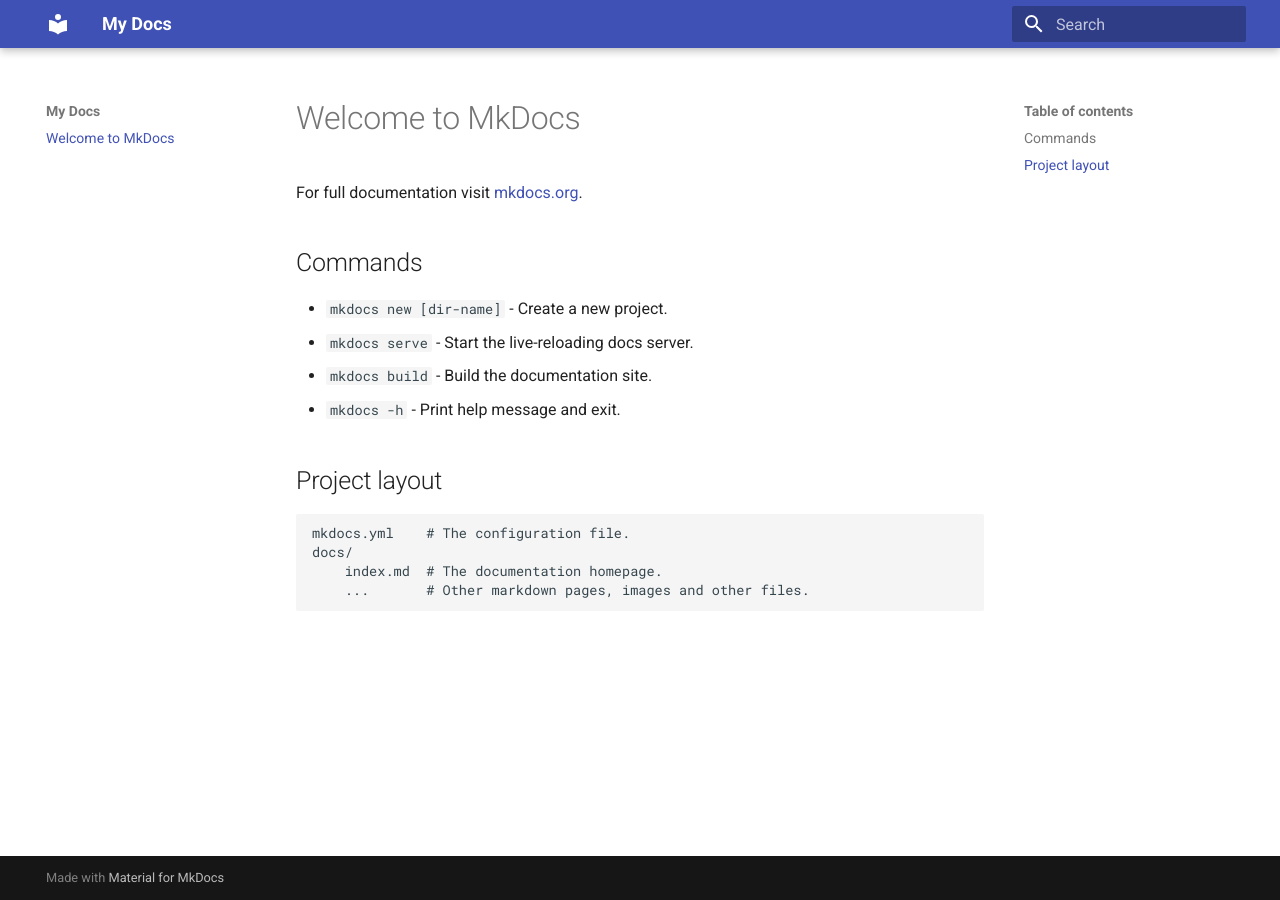
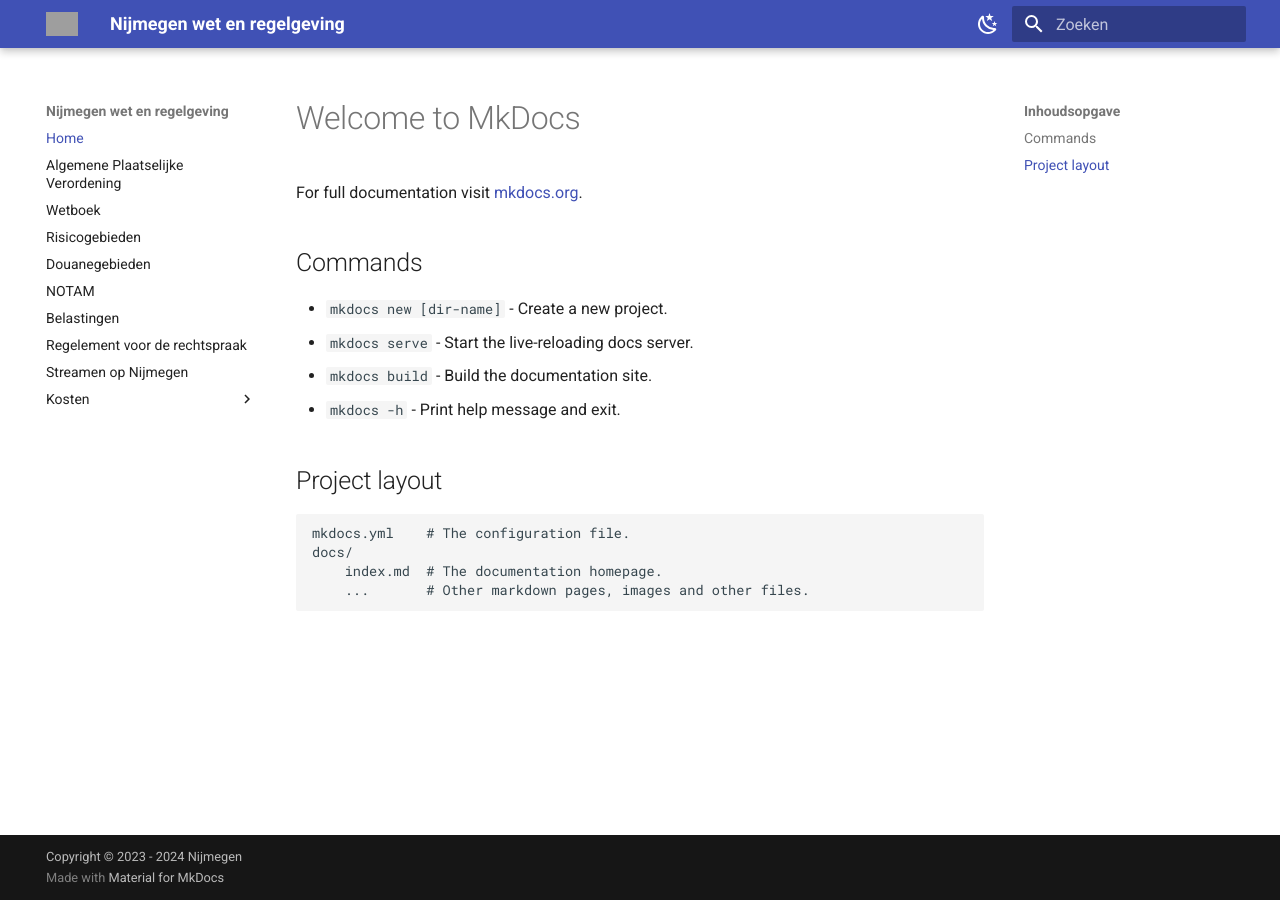
Before and after one commit to MysticyDev/bonsairp, an MkDocs documentation site: the page built from docs/index.md, in a window 1280 px wide. Built offline with MkDocs 1.6.1 and Material for MkDocs 9.7.7, drawn with Linux system fonts in a browser that asks for light colours; comment, search, counter and statistics services are not loaded; grey boxes are pictures that could not be loaded.

Commit message:
Update mkdocs.yml

```diff
--- a/mkdocs.yml
+++ b/mkdocs.yml
@@ -1,3 +1,62 @@
-site_name: My Docs
+# Project information
+site_name: Nijmegen wet en regelgeving
+site_description: 'Wet en regelgeving van Nijmegen Roleplay'
+site_author: 'Nijmegen'
+
+# Copyright
+copyright: Copyright &copy; 2023 - 2024 Nijmegen
+
+# Congiguration
 theme:
   name: material
+#   features:
+#     - navigation.tabs
+  palette:
+    - media: "(prefers-color-scheme: light)"
+      scheme: default
+      toggle:
+        icon: material/weather-night
+        name: Switch to dark mode
+    - media: "(prefers-color-scheme: dark)"
+      scheme: slate
+      toggle:
+        icon: material/weather-sunny
+        name: Switch to system preference
+  favicon: img/logoNijmegen.png
+  logo: img/logoNijmegen.webp
+  language: nl
+  features:
+    - navigation.instant
+    - navigation.tracking
+    - navigation.indexes
+    - header.autohide
+    - toc.follow
+    - content.action.edit
+    - content.action.view
+  extra:
+    analytics:
+      provider: google
+      property: UA-167800475-3
+
+markdown_extensions:
+  - admonition
+  - attr_list
+extra_javascript:
+  - https://cdnjs.cloudflare.com/ajax/libs/tablesort/5.2.1/tablesort.min.js
+  - javascripts/tables.js
+nav:
+  - Home: index.md
+  - Algemene Plaatselijke Verordening: apv.md
+  - Wetboek: wetboek.md
+  - Risicogebieden: risico-gebieden.md
+  - Douanegebieden: douanegebieden.md
+  - NOTAM: notam.md
+  - Belastingen: belastingen.md
+  - Regelement voor de rechtspraak: rechtspraak.md
+  - Streamen op Nijmegen: streamen.md
+  - Kosten:
+    - Advocatuur: kosten/advocatuur.md
+    - Ambulance: kosten/ambulance.md
+    - ANWB: kosten/anwb.md
+    - Politie: kosten/politie.md
+    - Vliegschool: kosten/vliegschool.md
```
